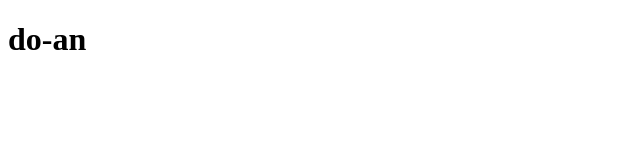
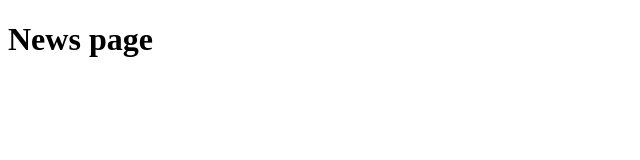
Before and after one commit to Namee-dh/do-an, a plain HTML site: page index.html in a window 1280 px wide. Shown: the whole page, without its empty margins (0-640 px from the left). Drawn offline with Linux system fonts and the light colour scheme; files that its build step writes are made by us from their sources.

Commit message:
create news page

```diff
--- a/index.html
+++ b/index.html
@@ -7,6 +7,6 @@
     <title>Do-an</title>
 </head>
 <body>
-    <h1>do-an</h1>
+    <h1>News page</h1>
 </body>
 </html>
```
